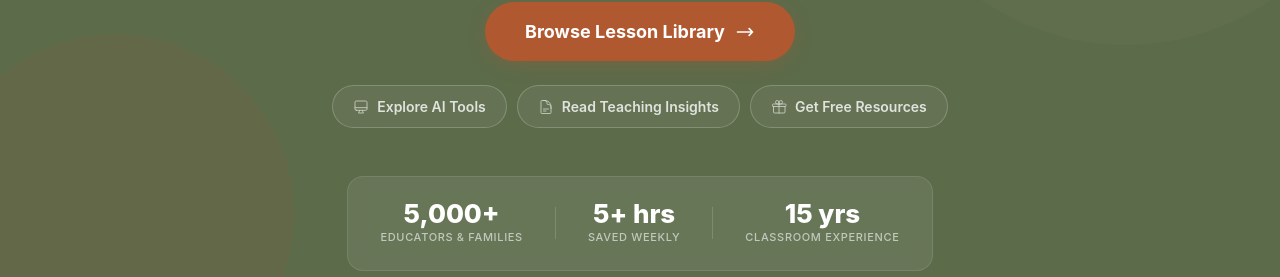
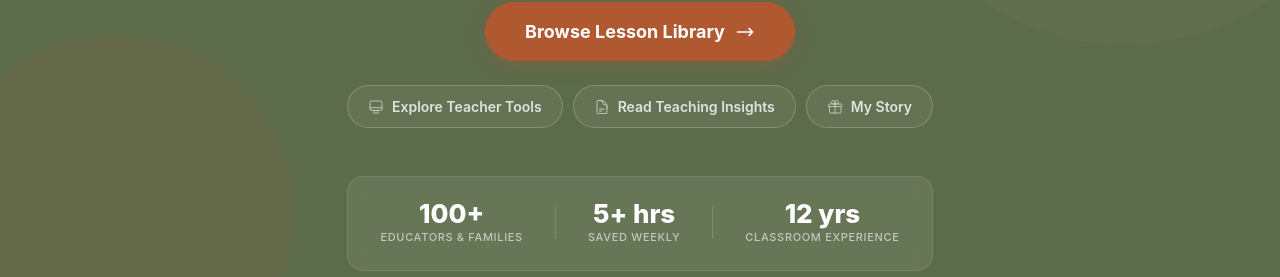
Before and after one commit to mpokodner/rooted-in-learning, a Next.js app: page / in a window 1280 px wide. Shown: the part 467-744 px from the top of the page. Built offline with nearby package versions, Linux system fonts and the light colour scheme; no server answers; a small style sheet from the web is missing.

Commit message:
updated some homepage information

```diff
--- a/src/app/(main)/page.tsx
+++ b/src/app/(main)/page.tsx
@@ -71,7 +71,10 @@ export default function Home() {
 
           {/* SECONDARY CTA ROW */}
           <div className="hero-secondary-row animate-fade-up animate-delay-3">
-            <Link href="/consulting" className="hero-secondary-btn">
+            <Link
+              href="/resources/teacher-tools"
+              className="hero-secondary-btn"
+            >
               <svg
                 className="hero-secondary-icon"
                 fill="none"
@@ -85,7 +88,7 @@ export default function Home() {
                   d="M9.75 17L9 20l-1 1h8l-1-1-.75-3M3 13h18M5 17h14a2 2 0 002-2V5a2 2 0 00-2-2H5a2 2 0 00-2 2v10a2 2 0 002 2z"
                 />
               </svg>
-              Explore AI Tools
+              Explore Teacher Tools
             </Link>
             <Link href="/blog" className="hero-secondary-btn">
               <svg
@@ -103,7 +106,7 @@ export default function Home() {
               </svg>
               Read Teaching Insights
             </Link>
-            <Link href="/resources/lessons" className="hero-secondary-btn">
+            <Link href="/about" className="hero-secondary-btn">
               <svg
                 className="hero-secondary-icon"
                 fill="none"
@@ -117,14 +120,14 @@ export default function Home() {
                   d="M21 11.25v8.25a1.5 1.5 0 01-1.5 1.5H5.25a1.5 1.5 0 01-1.5-1.5v-8.25M12 4.875A2.625 2.625 0 109.375 7.5H12m0-2.625V7.5m0-2.625A2.625 2.625 0 1114.625 7.5H12m0 0V21m-8.625-9.75h18c.621 0 1.125-.504 1.125-1.125v-1.5c0-.621-.504-1.125-1.125-1.125h-18c-.621 0-1.125.504-1.125 1.125v1.5c0 .621.504 1.125 1.125 1.125z"
                 />
               </svg>
-              Get Free Resources
+              My Story
             </Link>
           </div>
 
           {/* TRUST / SOCIAL PROOF BAR */}
           <div className="hero-trust-bar animate-fade-up animate-delay-4">
             <div className="hero-trust-item">
-              <span className="hero-trust-number">5,000+</span>
+              <span className="hero-trust-number">100+</span>
               <span className="hero-trust-label">Educators &amp; Families</span>
             </div>
             <div className="hero-trust-divider" />
@@ -134,7 +137,7 @@ export default function Home() {
             </div>
             <div className="hero-trust-divider" />
             <div className="hero-trust-item">
-              <span className="hero-trust-number">15 yrs</span>
+              <span className="hero-trust-number">12 yrs</span>
               <span className="hero-trust-label">Classroom Experience</span>
             </div>
           </div>
@@ -613,7 +616,7 @@ export default function Home() {
                 </button>
               </div>
               <p className="newsletter-disclaimer">
-                Join 5,000+ educators. Unsubscribe anytime.
+                Join 100+ educators. Unsubscribe anytime.
               </p>
             </div>
           </div>
@@ -656,9 +659,10 @@ export default function Home() {
                   <span className="testimonial-rating">5.0 average</span>
                 </div>
                 <p className="testimonial-quote">
-                  &ldquo;Michelle helped us implement a reading intervention
-                  program that moved 80% of our students up a level in one
-                  semester.&rdquo;
+                  &ldquo;Consulting with The Rooted Learner is being developed
+                  alongside lessons and teacher tools. Stay tuned for
+                  testimonials as we continue to grow our services and our
+                  brand!&rdquo;
                 </p>
                 <p className="testimonial-author">— K-5 Literacy Coach, MD</p>
               </div>
```
